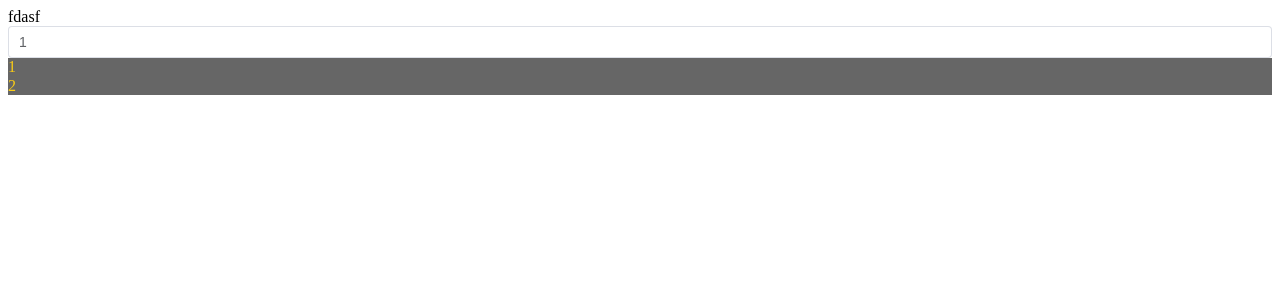
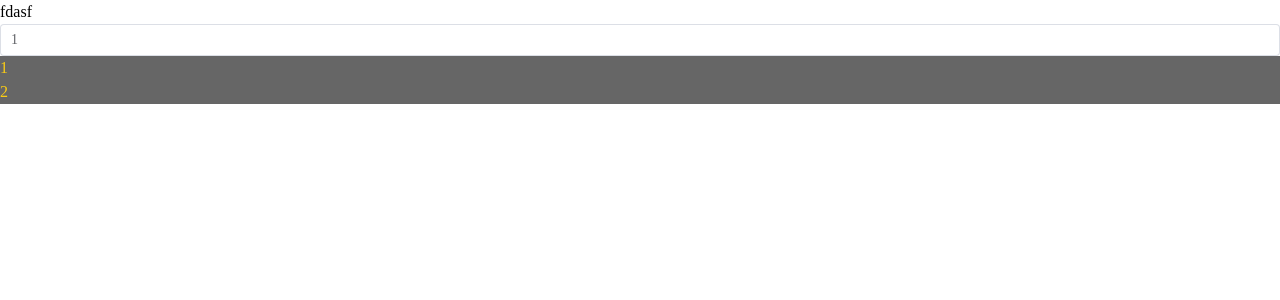
Before and after one commit to Leovenn/rising-admin, a Vue app: page / in a window 1280 px wide. Shown: the top 300 px of the page. Built offline with nearby package versions, Linux system fonts and the light colour scheme.

Commit message:
✨ feat: reset.css

```diff
--- a/src/main.ts
+++ b/src/main.ts
@@ -1,6 +1,8 @@
 import { createApp } from 'vue'
 import App from './App.vue'
-import '@unocss/reset/normalize.css'
+import '@/styles/css/reset.css'
 import 'uno.css'
 
-createApp(App).mount('#app')
+const app = createApp(App)
+
+app.mount('#app')
--- /dev/null
+++ b/src/styles/css/reset.css
@@ -0,0 +1,46 @@
+/*
+  Josh's Custom CSS Reset
+  https://www.joshwcomeau.com/css/custom-css-reset/
+*/
+*,
+*::before,
+*::after {
+  box-sizing: border-box;
+}
+* {
+  margin: 0;
+}
+html,
+body {
+  height: 100%;
+}
+body {
+  line-height: 1.5;
+  -webkit-font-smoothing: antialiased;
+}
+img,
+picture,
+video,
+canvas,
+svg {
+  display: block;
+  max-width: 100%;
+}
+input,
+button,
+textarea,
+select {
+  font: inherit;
+}
+p,
+h1,
+h2,
+h3,
+h4,
+h5,
+h6 {
+  overflow-wrap: break-word;
+}
+#app {
+  isolation: isolate;
+}
```
